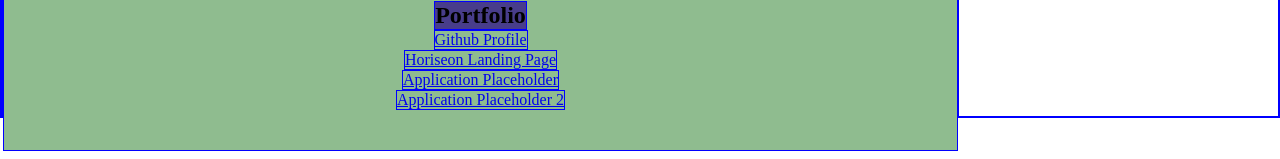
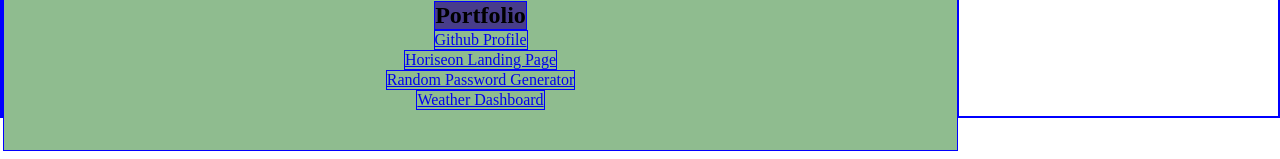
Before and after one commit to StephenSaylor/portfolio, a plain HTML site: page index.html in a window 1280 px wide. Shown: the part 571-730 px from the top of the page. Drawn offline with Linux system fonts and the light colour scheme.

Commit message:
added password generator and weather dashboard to applicaitons

```diff
--- a/index.html
+++ b/index.html
@@ -29,8 +29,8 @@
         <h2>Portfolio</h2>
         <a href="https://github.com/StephenSaylor">Github Profile</a>
         <a href="https://stephensaylor.github.io/horiseon-seo-optimization/">Horiseon Landing Page</a>
-        <a href="#application-placeholder">Application Placeholder</a>
-        <a href="#application-placeholder-two">Application Placeholder 2</a>
+        <a href="https://stephensaylor.github.io/password-generator/">Random Password Generator</a>
+        <a href="#https://stephensaylor.github.io/Weather-Dashboard/">Weather Dashboard</a>
       </section>
 
       <section id="contact" class="content">
```
